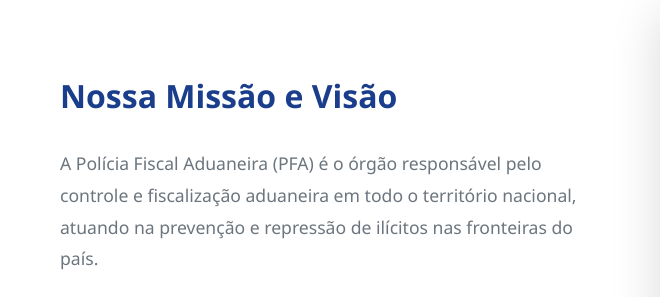
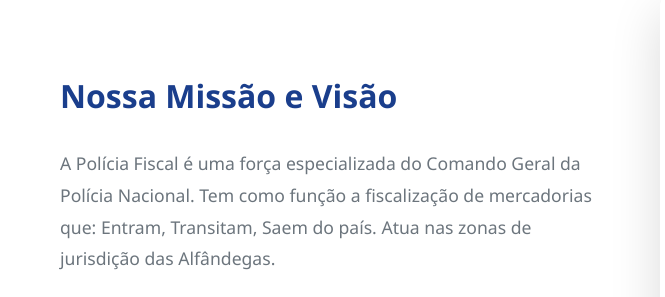
Before and after one commit to Tusevo7/pfa, a plain HTML site: page index.html in a window 1280 px wide. Shown: the part 1131-1428 px from the top of the page, 0-665 px from the left. Drawn offline with nearby package versions, Linux system fonts and the light colour scheme.

Commit message:
Update index.html

```diff
--- a/index.html
+++ b/index.html
@@ -57,7 +57,10 @@
             <div class="about-content">
                 <div class="about-text" data-aos="fade-right">
                     <h3>Nossa Missão e Visão</h3>
-                    <p>A Polícia Fiscal Aduaneira (PFA) é o órgão responsável pelo controle e fiscalização aduaneira em todo o território nacional, atuando na prevenção e repressão de ilícitos nas fronteiras do país.</p>
+                    <p>A Polícia Fiscal é uma força especializada do Comando Geral da Polícia Nacional.
+
+Tem como função a fiscalização de mercadorias que:
+Entram, Transitam, Saem do país. Atua nas zonas de jurisdição das Alfândegas.</p>
                     <p>Com uma equipe altamente qualificada e tecnologia de ponta, trabalhamos 24 horas por dia para garantir a segurança das fronteiras, combatendo o contrabando, o tráfico de drogas, armas e outras atividades ilegais que ameaçam a soberania nacional.</p>
                     <p>Nossa visão é ser referência internacional em controle aduaneiro, através da excelência operacional, inovação tecnológica e integração com órgãos nacionais e internacionais.</p>
                     <a href="sobre.html" class="btn btn-primary"><i class="fas fa-book"></i> Saiba Mais</a>
```
